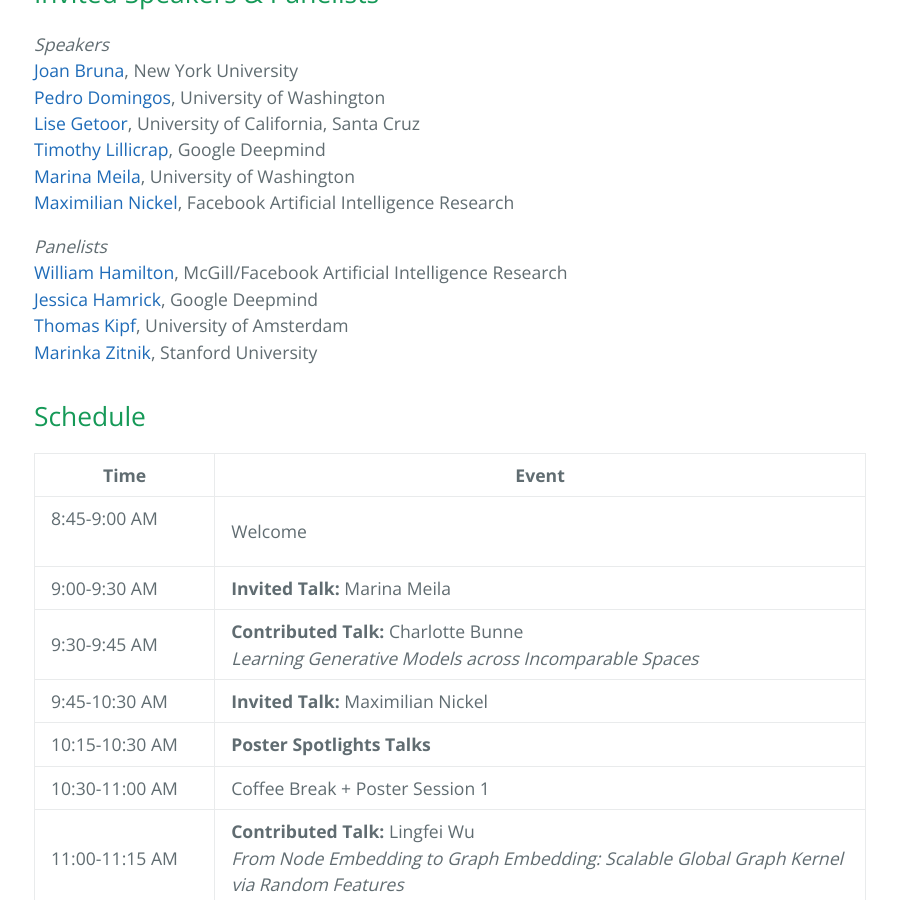
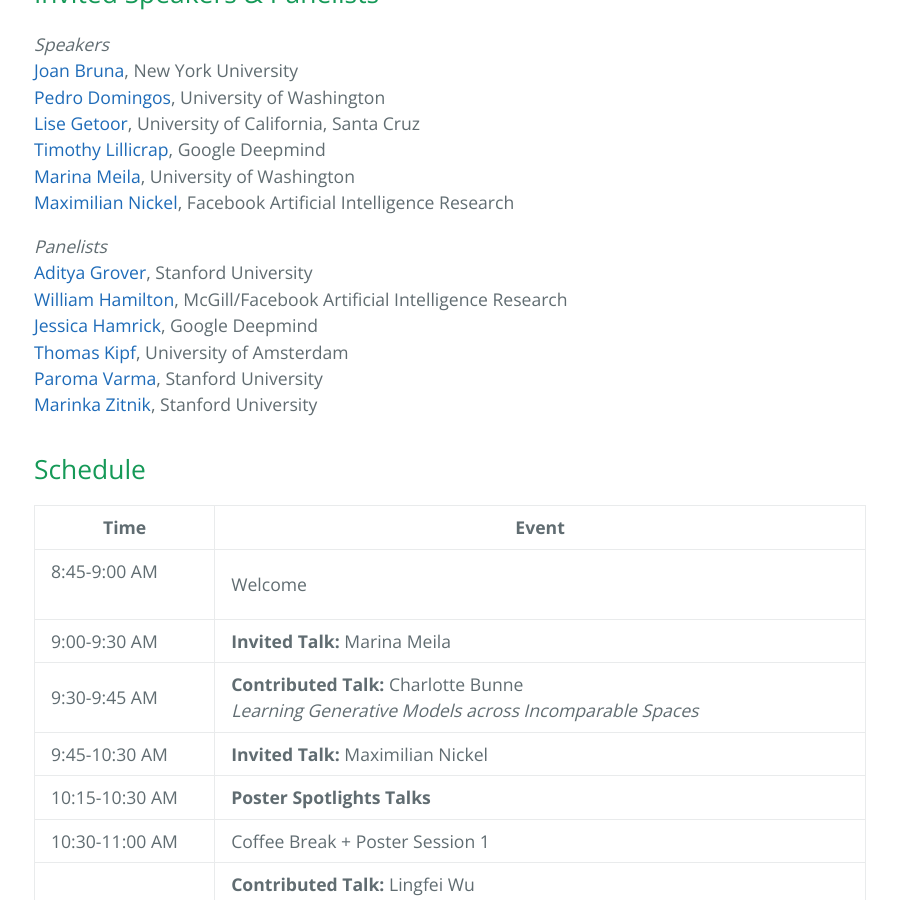
Before and after one commit to r2learning/r2learning.github.io, a Jekyll site: the page built from index.md, in a window 1280 px wide and 900 px high, scrolled down 1190 px. Shown: the whole window, without its empty margins (190-1087 px from the left). Built offline with Jekyll 4.4.1, drawn with Linux system fonts in a browser that asks for light colours.

Commit message:
panelist affiliations 2

```diff
--- a/docs/index.html
+++ b/docs/index.html
@@ -64,9 +64,11 @@
 <a href="https://mnick.github.io/">Maximilian Nickel</a>, Facebook Artificial Intelligence Research</p>
 
 <p><em>Panelists</em><br />
+<a href="http://aditya-grover.github.io/">Aditya Grover</a>, Stanford University<br />
 <a href="https://williamleif.github.io/">William Hamilton</a>, McGill/Facebook Artificial Intelligence Research<br />
 <a href="http://www.jesshamrick.com/">Jessica Hamrick</a>, Google Deepmind<br />
 <a href="https://tkipf.github.io/">Thomas Kipf</a>, University of Amsterdam<br />
+<a href="https://paroma.github.io/">Paroma Varma</a>, Stanford University<br />
 <a href="https://stanford.edu/~marinka/">Marinka Zitnik</a>, Stanford University</p>
 
 <h2 id="-schedule"><a name="schedule"></a> Schedule</h2>
--- a/index.md
+++ b/index.md
@@ -25,9 +25,11 @@
 [Maximilian Nickel](https://mnick.github.io/), Facebook Artificial Intelligence Research
 
 *Panelists*
+[Aditya Grover](http://aditya-grover.github.io/), Stanford University
 [William Hamilton](https://williamleif.github.io/), McGill/Facebook Artificial Intelligence Research
 [Jessica Hamrick](http://www.jesshamrick.com/), Google Deepmind
 [Thomas Kipf](https://tkipf.github.io/), University of Amsterdam
+[Paroma Varma](https://paroma.github.io/), Stanford University
 [Marinka Zitnik](https://stanford.edu/~marinka/), Stanford University
 
 ## <a name="schedule"></a> Schedule
```
Also changed, not shown: other parts of docs/index.html (+1 -1 lines).
